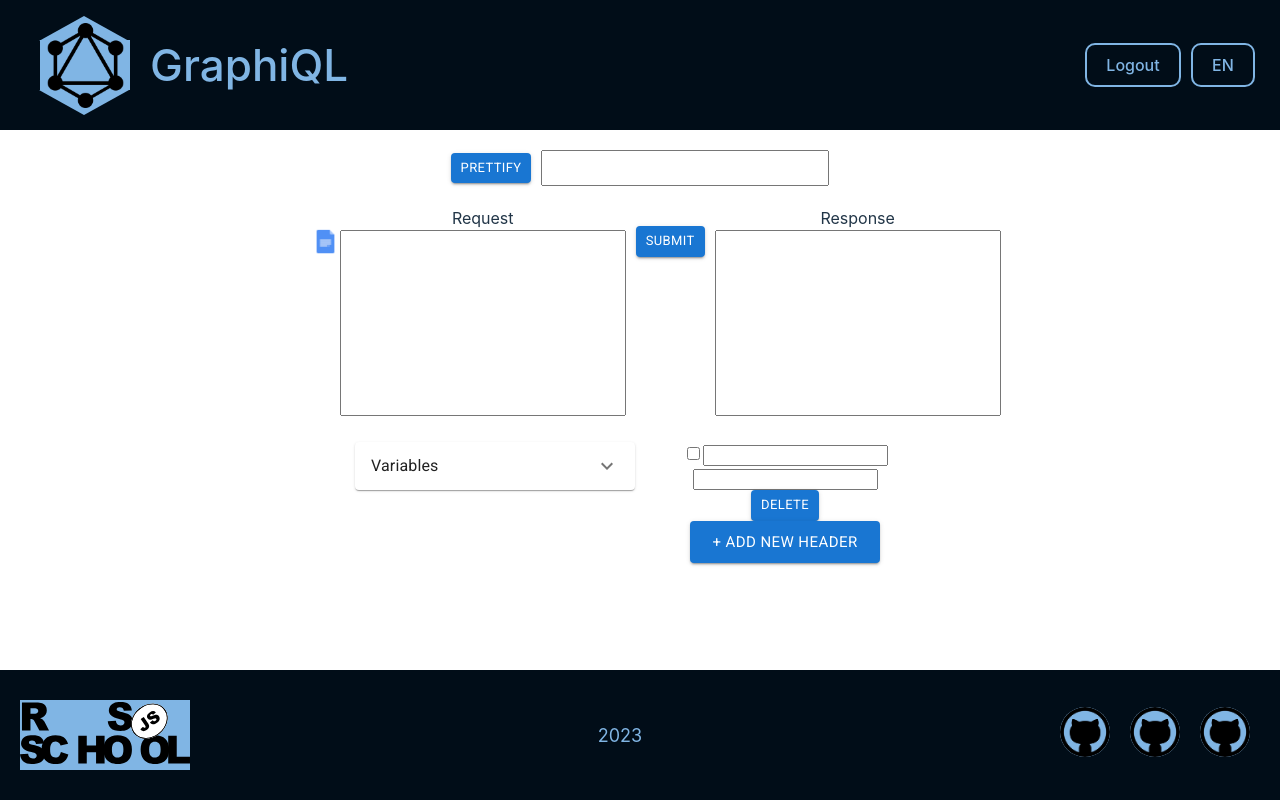
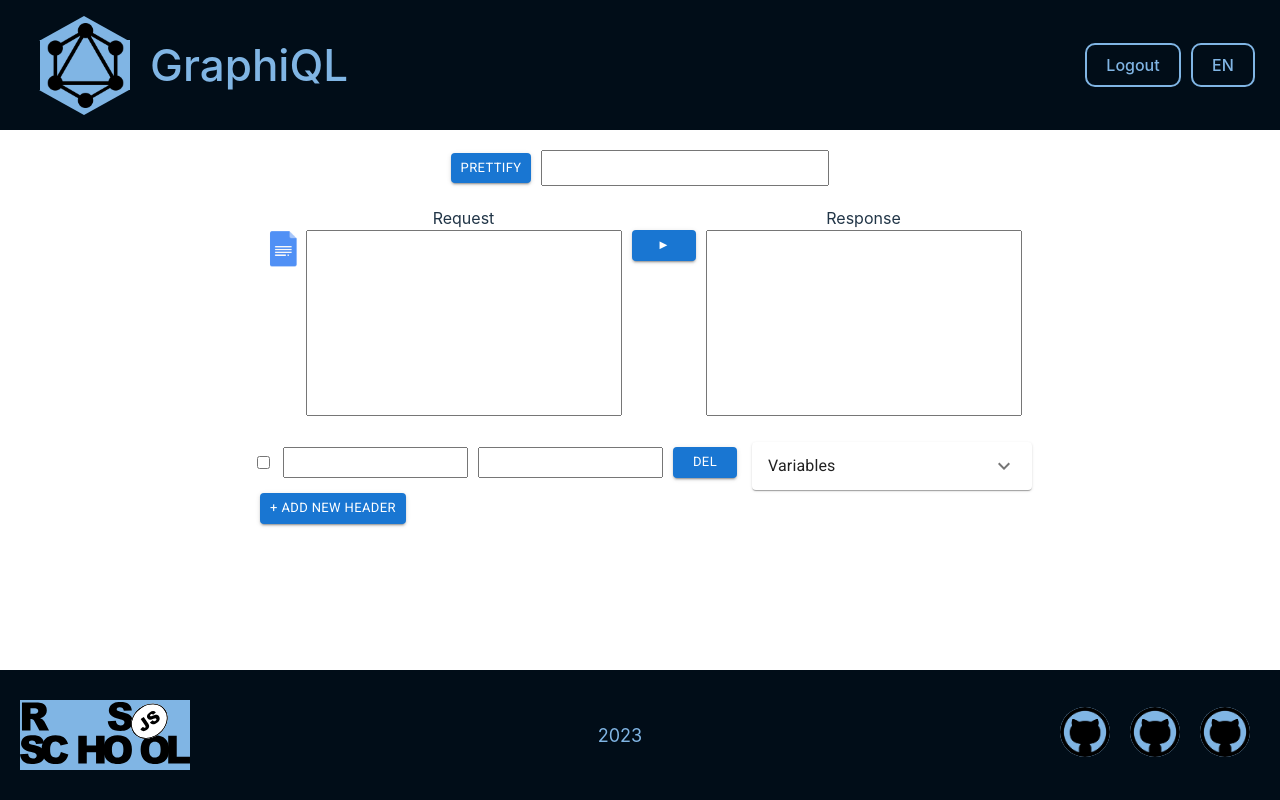
Before and after one commit to juliakocur/graphiql-app, a React (Vite) app: page /editor in a window 1280 px wide. Built offline with nearby package versions, Linux system fonts and the light colour scheme; no server answers; sample sign-in values are in the browser's storage.

Commit message:
feat: add some styles

```diff
--- a/src/components/Editor/Editor.css
+++ b/src/components/Editor/Editor.css
@@ -8,32 +8,30 @@
 
 .graph-container {
   max-width: 1280px;
-  padding: 20px;
+  padding: 20px 0;
   display: flex;
-  gap: 10px;
 }
 
 .doc-button img {
-  width: 30px;
+  width: 45px;
 }
 
 .doc-button {
   position: relative;
-  top: 10px;
-  width: 30px;
-  height: 50px;
+  top: 20px;
+  height: 40px;
+  padding: 0;
   background: transparent;
 }
 
 .graph-content {
   display: flex;
   flex-wrap: wrap;
-  gap: 10px;
 }
 
 .request-area,
 .response-area {
-  width: 280px;
+  width: 310px;
   height: 180px;
   resize: none;
 }
@@ -43,22 +41,35 @@
   gap: 10px;
 }
 
+.request-section {
+  display: flex;
+  gap: 10px;
+}
+
 .submit-button {
   height: 30px;
   position: relative;
   top: 20px;
+  font-size: 24px;
 }
 
 .variables-headers {
   display: flex;
   gap: 10px;
-  flex-wrap: wrap;
 }
 
-.variables,
-.headers {
+.variables {
   width: 280px;
   height: 180px;
+}
+.headers {
+  min-height: 180px;
+}
+
+.header-item {
+  display: flex;
+  gap: 10px;
+  padding: 5px;
 }
 
 .url-input {
@@ -71,3 +82,8 @@
   height: 30px;
   width: 280px;
 }
+
+.add-button {
+  width: 150px;
+  padding: 10px;
+}
--- a/src/components/Editor/Editor.tsx
+++ b/src/components/Editor/Editor.tsx
@@ -58,15 +58,20 @@ const Editor = () => {
         </button>
         <div className="graph-content">
           <form className="editor">
+            <div className="request-section">
               <div className="request">
                 <div className="request-response-title">Request</div>
                 <textarea name="query" className="request-area"></textarea>
               </div>
+              <div>
                 <div className="submit-button">
                   <Button variant="contained" size="small" type="submit">
-                Submit
+                    ►
                   </Button>
                 </div>
+              </div>
+            </div>
+
             <div className="response">
               <div className="request-response-title">Response</div>
               <textarea name="query" className="response-area"></textarea>
@@ -74,7 +79,38 @@ const Editor = () => {
           </form>
         </div>
       </div>
+
       <div className="variables-headers">
+        <div className="headers">
+          {data.map((item, index) => {
+            return (
+              <div className="header-item" key={index}>
+                <input type="checkbox" />
+                <input
+                  value={item.key}
+                  onChange={(e) => handleChangeKey(e, index)}
+                ></input>
+                <input
+                  value={item.value}
+                  onChange={(e) => handleChangeValue(e, index)}
+                ></input>
+                <div
+                  className="delete-button"
+                  onClick={() => handleDelete(index)}
+                >
+                  <Button variant="contained" size="small" type="submit">
+                    DEL
+                  </Button>
+                </div>
+              </div>
+            );
+          })}
+          <div className="add-button" onClick={handleClick}>
+            <Button variant="contained" size="small" type="submit">
+              + Add new Header
+            </Button>
+          </div>
+        </div>
         <div className="variables">
           <div>
             <Accordion>
@@ -93,36 +129,6 @@ const Editor = () => {
             </Accordion>
           </div>
         </div>
-        <div className="headers">
-          {data.map((item, index) => {
-            return (
-              <div className="header-item" key={index}>
-                <input type="checkbox" />
-                <input
-                  value={item.key}
-                  onChange={(e) => handleChangeKey(e, index)}
-                ></input>
-                <input
-                  value={item.value}
-                  onChange={(e) => handleChangeValue(e, index)}
-                ></input>
-                <div
-                  className="delete-button"
-                  onClick={() => handleDelete(index)}
-                >
-                  <Button variant="contained" size="small" type="submit">
-                    Delete
-                  </Button>
-                </div>
-              </div>
-            );
-          })}
-          <div className="add-button" onClick={handleClick}>
-            <Button variant="contained" size="large" type="submit">
-              + Add new Header
-            </Button>
-          </div>
-        </div>
       </div>
     </section>
   );
```
Lines whose indentation alone changed are shown as unchanged.
